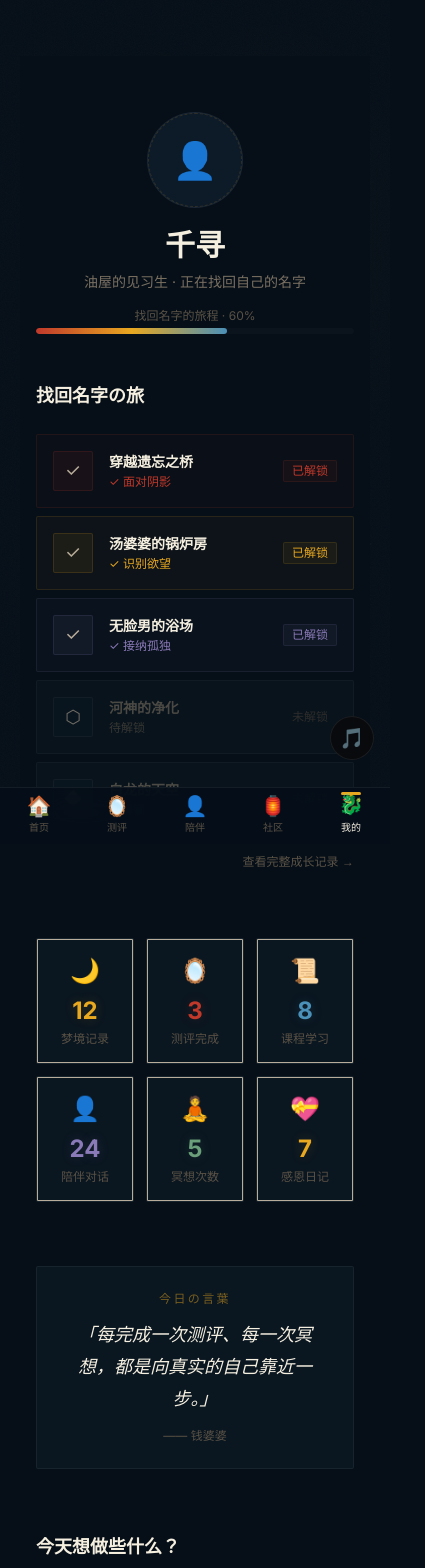
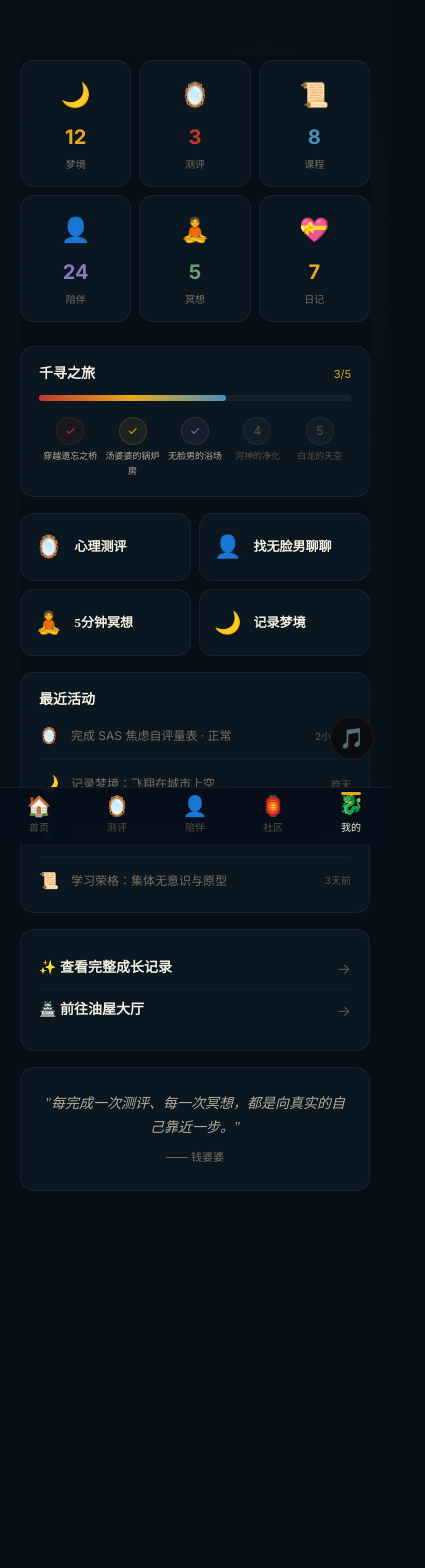
Before and after one commit to MoKangMedical/DreamLab, a Next.js app in the folder frontend/: page /DreamLab/profile in a window 390 px wide. Shown: the top 1568 px of the page, 425 px wide, since content can reach past the window. After the commit the page ends 1287 px from the top, so only its background shows below. Built offline with nearby package versions, Linux system fonts and the light colour scheme.

Commit message:
mobile: profile page redesign with new design system

```diff
--- a/frontend/src/app/profile/page.tsx
+++ b/frontend/src/app/profile/page.tsx
@@ -1,283 +1,135 @@
 'use client';
 
+import Link from 'next/link';
 import { useState, useEffect } from 'react';
-import Link from 'next/link';
 
-// ── 统计数据 ──
 const STATS = [
-  { label: '梦境记录', value: 12, icon: '🌙', color: '#e8a820' },
-  { label: '测评完成', value: 3, icon: '🪞', color: '#c0392b' },
-  { label: '课程学习', value: 8, icon: '📜', color: '#4a90b8' },
-  { label: '陪伴对话', value: 24, icon: '👤', color: '#8b7ab8' },
-  { label: '冥想次数', value: 5, icon: '🧘', color: '#6b9e7a' },
-  { label: '感恩日记', value: 7, icon: '💝', color: '#e8a820' },
+  { label: '梦境', value: 12, icon: '🌙', color: '#e8a820' },
+  { label: '测评', value: 3, icon: '🪞', color: '#c0392b' },
+  { label: '课程', value: 8, icon: '📜', color: '#4a90b8' },
+  { label: '陪伴', value: 24, icon: '👤', color: '#8b7ab8' },
+  { label: '冥想', value: 5, icon: '🧘', color: '#6b9e7a' },
+  { label: '日记', value: 7, icon: '💝', color: '#e8a820' },
 ];
 
-// ── 最近活动 ──
 const ACTIVITIES = [
-  { type: 'assessment', text: '完成了 SAS 焦虑自评量表', result: '正常', time: '2 小时前', icon: '🪞', color: '#c0392b' },
-  { type: 'dream', text: '记录了一个梦境：飞翔在城市上空', result: '', time: '昨天', icon: '🌙', color: '#e8a820' },
-  { type: 'gratitude', text: '写下感恩日记：今天阳光很好', result: '', time: '昨天', icon: '💝', color: '#6b9e7a' },
-  { type: 'companion', text: '与无脸男对话 15 分钟', result: '', time: '2 天前', icon: '👤', color: '#8b7ab8' },
-  { type: 'course', text: '学习了荣格：集体无意识与原型', result: '完成 40%', time: '3 天前', icon: '📜', color: '#4a90b8' },
-  { type: 'meditation', text: '完成了「河神的净化」3分钟冥想', result: '', time: '3 天前', icon: '🧘', color: '#6b9e7a' },
+  { text: '完成 SAS 焦虑自评量表 · 正常', time: '2小时前', icon: '🪞', color: '#c0392b' },
+  { text: '记录梦境：飞翔在城市上空', time: '昨天', icon: '🌙', color: '#e8a820' },
+  { text: '与无脸男对话 15 分钟', time: '2天前', icon: '👤', color: '#8b7ab8' },
+  { text: '学习荣格：集体无意识与原型', time: '3天前', icon: '📜', color: '#4a90b8' },
 ];
 
-// ── 快捷入口 ──
-const QUICK_ACTIONS = [
-  { href: '/assessments', label: '心理测评', icon: '🪞', desc: '了解自己的心理状态', color: '#c0392b' },
-  { href: '/companion', label: '找无脸男聊聊', icon: '👤', desc: '有时候只是需要被倾听', color: '#4a90b8' },
-  { href: '/wellness', label: '5分钟冥想', icon: '🧘', desc: '河神的净化汤，洗去疲惫', color: '#6b9e7a' },
-  { href: '/dream', label: '记录梦境', icon: '🌙', desc: '每一个梦都是潜意识的信', color: '#e8a820' },
-  { href: '/wellness', label: '写感恩日记', icon: '💝', desc: '三件小事，改变看世界的方式', color: '#8b7ab8' },
-  { href: '/courses', label: '继续学习', icon: '📜', desc: '荣格分析心理学待完成', color: '#e8a820' },
+const MILESTONES = [
+  { name: '穿越遗忘之桥', desc: '面对阴影', done: true, color: '#c0392b' },
+  { name: '汤婆婆的锅炉房', desc: '识别欲望', done: true, color: '#e8a820' },
+  { name: '无脸男的浴场', desc: '接纳孤独', done: true, color: '#8b7ab8' },
+  { name: '河神的净化', desc: '释放淤积', done: false, color: '#6b9e7a' },
+  { name: '白龙的天空', desc: '找回名字', done: false, color: '#4a90b8' },
 ];
-
-// ── 找回名字之旅 ──
-const JOURNEY_MILESTONES = [
-  { name: '穿越遗忘之桥', desc: '面对阴影', done: true, icon: '◇', color: '#c0392b' },
-  { name: '汤婆婆的锅炉房', desc: '识别欲望', done: true, icon: '◎', color: '#e8a820' },
-  { name: '无脸男的浴场', desc: '接纳孤独', done: true, icon: '◈', color: '#8b7ab8' },
-  { name: '河神的净化', desc: '释放淤积', done: false, icon: '⬡', color: '#6b9e7a' },
-  { name: '白龙的天空', desc: '找回名字', done: false, icon: '◆', color: '#4a90b8' },
-];
-
-const journeyProgress = JOURNEY_MILESTONES.filter(m => m.done).length / JOURNEY_MILESTONES.length * 100;
-
-// ── 今日金句 ──
-const TODAY_MESSAGE = {
-  quote: '每完成一次测评、每一次冥想，都是向真实的自己靠近一步。',
-  author: '钱婆婆',
-};
 
 export default function ProfilePage() {
   const [visible, setVisible] = useState(false);
-  const [countedStats, setCountedStats] = useState(STATS.map(() => 0));
-  const [statsAnimated, setStatsAnimated] = useState(false);
+  useEffect(() => { setTimeout(() => setVisible(true), 100); }, []);
 
-  useEffect(() => {
-    setTimeout(() => setVisible(true), 100);
-  }, []);
-
-  // 数字滚动动画
-  useEffect(() => {
-    if (!visible) return;
-    const timer = setTimeout(() => {
-      const interval = setInterval(() => {
-        setCountedStats(prev => {
-          const next = prev.map((v, i) => {
-            const target = STATS[i].value;
-            const step = Math.max(1, Math.ceil(target / 20));
-            return v + step >= target ? target : v + step;
-          });
-          if (next.every((v, i) => v >= STATS[i].value)) {
-            clearInterval(interval);
-            setStatsAnimated(true);
-          }
-          return next;
-        });
-      }, 40);
-      return () => clearInterval(interval);
-    }, 500);
-  }, [visible]);
+  const journeyProgress = (MILESTONES.filter(m => m.done).length / MILESTONES.length) * 100;
 
   return (
-    <div style={{ background: '#060f18', minHeight: '100vh' }}>
-      {/* 背景装饰 — 柔和水彩圆 */}
-      <div className="fixed inset-0 pointer-events-none" style={{ zIndex: 0 }}>
-        {[
-          { color: '#e8a820', top: '10%', left: '5%', size: 300, opacity: 0.03 },
-          { color: '#4a90b8', top: '60%', left: '80%', size: 250, opacity: 0.03 },
-          { color: '#c0392b', top: '40%', left: '50%', size: 200, opacity: 0.02 },
-        ].map((p, i) => (
-          <div key={i} className="absolute rounded-full" style={{
-            top: p.top, left: p.left,
-            width: p.size, height: p.size,
-            background: `radial-gradient(circle, ${p.color}22, transparent 70%)`,
-            opacity: p.opacity,
-            filter: 'blur(40px)',
-            transform: 'translate(-50%, -50%)',
-          }} />
+    <div className={`animate-fade-in`} style={{ background: '#060f18' }}>
+      {/* Stats Grid */}
+      <div className="grid grid-cols-3 gap-2 mb-6" style={{ paddingTop: 4 }}>
+        {STATS.map((s, i) => (
+          <div key={s.label} className="m-card text-center" style={{ padding: 14, animation: `card-rise 0.4s ease-out ${i * 0.05}s both` }}>
+            <div style={{ fontSize: 24, marginBottom: 4 }}>{s.icon}</div>
+            <div style={{ fontSize: 20, fontWeight: 700, color: s.color }}>{s.value}</div>
+            <div className="m-caption" style={{ fontSize: 10, marginTop: 2 }}>{s.label}</div>
+          </div>
         ))}
       </div>
 
-      <div className="max-w-5xl mx-auto px-4 md:px-6 pt-14 md:pt-20 pb-32 relative z-10">
-
-        {/* ── 头部 ── */}
-        <div className={`text-center mb-12 transition-all duration-1000 ${visible ? 'opacity-100 translate-y-0' : 'opacity-0 translate-y-8'}`}>
-          <div className="inline-flex items-center justify-center w-24 h-24 mb-5 relative"
-            style={{ background: '#0d1a28', border: '1px solid rgba(255,255,255,0.06)', borderRadius: '50%' }}>
-            <span className="text-4xl">👤</span>
-            {/* 光环 */}
-            <div className="absolute inset-0 rounded-full animate-spin-slow" style={{
-              border: '1px dashed rgba(232,168,32,0.15)',
-              animation: 'spin 20s linear infinite',
-            }} />
-          </div>
-          <h1 className="text-3xl font-bold mb-2" style={{ fontFamily: "'Noto Serif SC', serif", color: '#f5efe0' }}>
-            千寻
-          </h1>
-          <p className="text-sm mb-4" style={{ color: '#7a7062' }}>
-            油屋的见习生 · 正在找回自己的名字
-          </p>
-          <div className="max-w-sm mx-auto">
-            <div className="text-xs mb-1" style={{ color: '#5a5246' }}>
-              找回名字的旅程 · {Math.round(journeyProgress)}%
-            </div>
-            <div className="h-1.5 rounded-full overflow-hidden" style={{ background: '#ffffff06' }}>
-              <div className="h-full rounded-full transition-all duration-1500"
-                style={{
-                  width: visible ? `${journeyProgress}%` : '0%',
-                  background: 'linear-gradient(90deg, #c0392b, #e8a820, #4a90b8)',
-                  transitionDelay: '0.8s',
-                }} />
-            </div>
-          </div>
+      {/* Journey */}
+      <div className="m-card mb-4" style={{ padding: 18 }}>
+        <div className="flex items-center justify-between mb-3">
+          <h3 className="m-subtitle" style={{ fontSize: 14 }}>千寻之旅</h3>
+          <span style={{ fontSize: 11, color: '#e8a820' }}>{MILESTONES.filter(m => m.done).length}/{MILESTONES.length}</span>
         </div>
-
-        {/* ── 找回名字之旅 · 五层进度卡 ── */}
-        <div className="mb-16" style={{
-          animation: visible ? 'fadeInUp 0.8s ease-out 0.6s both' : 'none',
-        }}>
-          <h2 className="text-lg font-bold mb-6" style={{ fontFamily: "'Noto Serif SC', serif", color: '#f5efe0' }}>
-            找回名字の旅
-          </h2>
-          <div className="space-y-2">
-            {JOURNEY_MILESTONES.map((m, i) => (
-              <div key={m.name} className="flex items-center gap-4 p-4 transition-all duration-500"
-                style={{
-                  background: m.done ? `${m.color}08` : '#0a1620',
-                  border: `1px solid ${m.done ? `${m.color}20` : 'rgba(255,255,255,0.06)'}`,
-                  borderRadius: 2,
-                  opacity: m.done ? 1 : 0.6,
-                }}>
-                <div className="shrink-0 w-10 h-10 flex items-center justify-center text-lg"
-                  style={{
-                    background: m.done ? `${m.color}12` : '#ffffff04',
-                    border: `1px solid ${m.done ? `${m.color}25` : 'rgba(255,255,255,0.06)'}`,
-                    borderRadius: 2,
-                  }}>
-                  {m.done ? '✓' : m.icon}
-                </div>
-                <div className="flex-1 min-w-0">
-                  <div className="text-sm font-bold mb-0.5" style={{ color: m.done ? '#f5efe0' : '#7a7062' }}>
-                    {m.name}
-                  </div>
-                  <div className="text-xs" style={{ color: m.done ? m.color : '#5a5246' }}>
-                    {m.done ? `✓ ${m.desc}` : '待解锁'}
-                  </div>
-                </div>
-                <span className="text-xs shrink-0 px-2 py-0.5" style={{
-                  background: m.done ? `${m.color}10` : 'transparent',
-                  color: m.done ? m.color : '#4a4038',
-                  borderRadius: 2,
-                  border: m.done ? `1px solid ${m.color}20` : '1px solid transparent',
-                }}>
-                  {m.done ? '已解锁' : '未解锁'}
-                </span>
+        <div className="h-1.5 rounded-full mb-4" style={{ background: 'rgba(255,255,255,0.05)' }}>
+          <div className="h-full rounded-full transition-all duration-1000" style={{ width: `${journeyProgress}%`, background: 'linear-gradient(90deg, #c0392b, #e8a820, #4a90b8)' }} />
+        </div>
+        <div className="flex justify-between">
+          {MILESTONES.map((m, i) => (
+            <div key={i} className="text-center flex-1">
+              <div style={{
+                width: 28, height: 28, margin: '0 auto 4px', borderRadius: '50%',
+                display: 'flex', alignItems: 'center', justifyContent: 'center', fontSize: 12,
+                background: m.done ? m.color + '15' : 'rgba(255,255,255,0.03)',
+                border: `1px solid ${m.done ? m.color + '30' : 'rgba(255,255,255,0.06)'}`,
+                color: m.done ? m.color : '#5a5246',
+              }}>
+                {m.done ? '✓' : i + 1}
               </div>
-            ))}
-          </div>
-          <div className="text-right mt-3">
-            <Link href="/profile/milestones"
-              className="text-xs transition-colors duration-300"
-              style={{ color: '#5a5246', fontFamily: 'Inter, sans-serif' }}>
-              查看完整成长记录 →
-            </Link>
-          </div>
-        </div>
-
-        {/* ── 数据统计 ── */}
-        <div className="grid grid-cols-3 md:grid-cols-6 gap-3 mb-16">
-          {STATS.map((s, i) => (
-            <div key={s.label}
-              className={`text-center p-4 transition-all duration-800 ${countedStats[i] >= s.value ? 'ring-1 ring-inset' : ''}`}
-              style={{
-                transitionDelay: `${0.1 + i * 0.06}s`,
-                background: '#0a1620',
-                border: '1px solid rgba(255,255,255,0.06)',
-                borderRadius: 2,
-              }}>
-              <div className="text-2xl mb-2">{s.icon}</div>
-              <div className="text-2xl font-bold mb-1 transition-all"
-                style={{
-                  color: s.color,
-                  textShadow: statsAnimated ? `0 0 12px ${s.color}30` : 'none',
-                }}>
-                {countedStats[i]}
-              </div>
-              <div className="text-xs" style={{ color: '#5a5246' }}>{s.label}</div>
+              <div className="m-caption" style={{ fontSize: 9, color: m.done ? '#b8ad9a' : '#5a5246' }}>{m.name}</div>
             </div>
           ))}
         </div>
-
-        {/* ── 今日金句 ── */}
-        <div className="mb-16 p-6 text-center" style={{ background: '#0a1620', border: '1px solid rgba(255,255,255,0.06)', borderRadius: 2 }}>
-          <div className="text-xs tracking-[0.2em] uppercase mb-3" style={{ color: 'rgba(232,168,32,0.5)' }}>
-            今日の言葉
-          </div>
-          <p className="text-lg leading-relaxed mb-3 italic" style={{
-            fontFamily: "'Noto Serif SC', serif",
-            color: '#f5efe0',
-            lineHeight: 1.8,
-          }}>
-            「{TODAY_MESSAGE.quote}」
-          </p>
-          <p className="text-xs" style={{ color: '#5a5246' }}>
-            —— {TODAY_MESSAGE.author}
-          </p>
-        </div>
-
-        {/* ── 快捷操作 ── */}
-        <div className="mb-16">
-          <h2 className="text-lg font-bold mb-6" style={{ fontFamily: "'Noto Serif SC', serif", color: '#f5efe0' }}>
-            今天想做些什么？
-          </h2>
-          <div className="grid grid-cols-2 md:grid-cols-3 gap-3">
-            {QUICK_ACTIONS.map((a) => (
-              <Link key={a.label} href={a.href}
-                className="group p-5 transition-all duration-400 hover:scale-[1.02]"
-                style={{ background: '#0a1620', border: '1px solid rgba(255,255,255,0.06)', borderRadius: 2 }}>
-                <div className="text-2xl mb-3">{a.icon}</div>
-                <div className="text-sm font-bold mb-1 transition-colors group-hover:text-[#f5efe0]" style={{ color: '#b8ad9a' }}>{a.label}</div>
-                <div className="text-xs" style={{ color: '#5a5246' }}>{a.desc}</div>
-              </Link>
-            ))}
-          </div>
-        </div>
-
-        {/* ── 最近活动 ── */}
-        <div>
-          <h2 className="text-lg font-bold mb-6" style={{ fontFamily: "'Noto Serif SC', serif", color: '#f5efe0' }}>
-            最近动态
-          </h2>
-          <div className="space-y-1">
-            {ACTIVITIES.map((a, i) => (
-              <div key={i} className="flex items-center gap-4 p-4 transition-all duration-300 hover:bg-[#ffffff02]"
-                style={{ background: '#0a1620', border: '1px solid rgba(255,255,255,0.06)', borderRadius: 2 }}>
-                <span className="text-xl">{a.icon}</span>
-                <div className="flex-1 min-w-0">
-                  <p className="text-sm truncate" style={{ color: '#b8ad9a' }}>{a.text}</p>
-                </div>
-                {a.result && (
-                  <span className="text-xs px-2 py-1" style={{ background: `${a.color}15`, color: a.color, borderRadius: 2 }}>
-                    {a.result}
-                  </span>
-                )}
-                <span className="text-xs shrink-0" style={{ color: '#5a5246' }}>{a.time}</span>
-              </div>
-            ))}
-          </div>
-        </div>
-
       </div>
 
-      <style>{`
-        @keyframes fadeInUp {
-          from { opacity: 0; transform: translateY(12px); }
-          to { opacity: 1; transform: translateY(0); }
-        }
-      `}</style>
+      {/* Quick Actions */}
+      <div className="grid grid-cols-2 gap-2 mb-4">
+        {[
+          { href: '/assessments', label: '心理测评', icon: '🪞', color: '#c0392b' },
+          { href: '/companion', label: '找无脸男聊聊', icon: '👤', color: '#4a90b8' },
+          { href: '/wellness', label: '5分钟冥想', icon: '🧘', color: '#6b9e7a' },
+          { href: '/dream', label: '记录梦境', icon: '🌙', color: '#e8a820' },
+        ].map(item => (
+          <Link key={item.href} href={item.href}
+            className="m-card m-card-interactive flex items-center gap-3"
+            style={{ padding: 14 }}>
+            <span style={{ fontSize: 22 }}>{item.icon}</span>
+            <span className="m-subtitle" style={{ fontSize: 13 }}>{item.label}</span>
+          </Link>
+        ))}
+      </div>
+
+      {/* Recent Activity */}
+      <div className="m-card mb-4" style={{ padding: 18 }}>
+        <h3 className="m-subtitle mb-3" style={{ fontSize: 14 }}>最近活动</h3>
+        <div className="space-y-2.5">
+          {ACTIVITIES.map((a, i) => (
+            <div key={i} className="flex items-center gap-3" style={{ paddingBottom: i < ACTIVITIES.length - 1 ? 10 : 0, borderBottom: i < ACTIVITIES.length - 1 ? '1px solid rgba(255,255,255,0.03)' : 'none' }}>
+              <span style={{ fontSize: 16 }}>{a.icon}</span>
+              <div className="flex-1 min-w-0">
+                <p className="m-caption" style={{ fontSize: 12, whiteSpace: 'nowrap', overflow: 'hidden', textOverflow: 'ellipsis' }}>{a.text}</p>
+              </div>
+              <span className="m-caption" style={{ fontSize: 10, color: 'var(--text-deep)', flexShrink: 0 }}>{a.time}</span>
+            </div>
+          ))}
+        </div>
+      </div>
+
+      {/* Links */}
+      <div className="m-card mb-4" style={{ padding: 18 }}>
+        <Link href="/profile/milestones"
+          className="flex items-center justify-between py-2"
+          style={{ borderBottom: '1px solid rgba(255,255,255,0.03)', textDecoration: 'none' }}>
+          <span className="m-subtitle" style={{ fontSize: 14 }}>✨ 查看完整成长记录</span>
+          <span style={{ color: '#5a5246' }}>→</span>
+        </Link>
+        <Link href="/bathhouse"
+          className="flex items-center justify-between py-2" style={{ textDecoration: 'none' }}>
+          <span className="m-subtitle" style={{ fontSize: 14 }}>🏯 前往油屋大厅</span>
+          <span style={{ color: '#5a5246' }}>→</span>
+        </Link>
+      </div>
+
+      {/* Quote */}
+      <div className="m-card text-center m-section-sm" style={{ padding: 24 }}>
+        <p className="m-body" style={{ fontSize: 14, fontFamily: "'Noto Serif SC', serif", fontStyle: 'italic' }}>
+          "每完成一次测评、每一次冥想，都是向真实的自己靠近一步。"
+        </p>
+        <p className="m-caption mt-2" style={{ fontSize: 11 }}>—— 钱婆婆</p>
+      </div>
+
+      <div style={{ height: 16 }} />
     </div>
   );
 }
```
